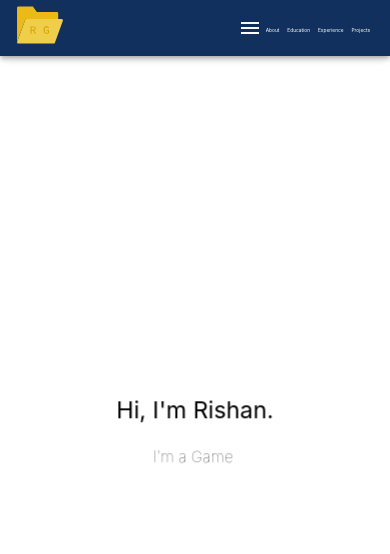
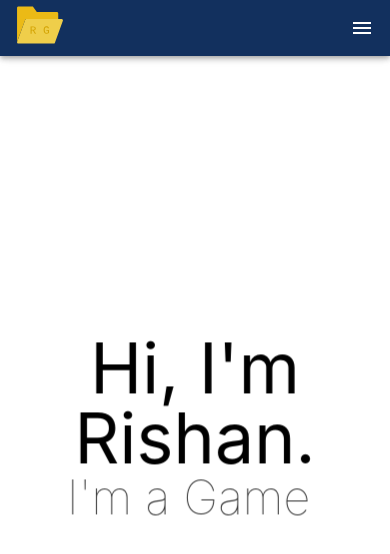
Before and after one commit to rishan10/hoth, a Gatsby site: page / in a window 390 px wide. Built offline with nearby package versions, Linux system fonts and the light colour scheme; Gatsby itself is replaced by a stand-in of ours.

Commit message:
resizing

```diff
--- a/src/components/layout.css
+++ b/src/components/layout.css
@@ -624,11 +624,11 @@ pre tt:after {
 .button {
   font-family: -apple-system, BlinkMacSystemFont, 'Segoe UI', Roboto, Oxygen, Ubuntu, Cantarell, 'Open Sans', 'Helvetica Neue', sans-serif;
   font-weight: normal;
-  font-size: 1.25vw;
+  font-size: 15px;
   text-transform: initial;
 
 
-  padding: 1vw;
+  padding: 5px;
 
 }
 
--- a/src/components/navbar.js
+++ b/src/components/navbar.js
@@ -8,13 +8,6 @@ import { Toolbar } from "@material-ui/core"
 
 import IconButton from '@material-ui/core/IconButton';
 import MenuIcon from '@material-ui/icons/Menu';
-import ChevronLeftIcon from '@material-ui/icons/ChevronLeft';
-import ChevronRightIcon from '@material-ui/icons/ChevronRight';
-import ListItem from '@material-ui/core/ListItem';
-import ListItemIcon from '@material-ui/core/ListItemIcon';
-import ListItemText from '@material-ui/core/ListItemText';
-import InboxIcon from '@material-ui/icons/MoveToInbox';
-import MailIcon from '@material-ui/icons/Mail';
 
 
 
@@ -49,8 +42,7 @@ class Navbar extends React.Component {
         }
     }
     updateDimensions = () => {
-
-        this.setState({ width: typeof window !== 'undefined' != null ? window.innerWidth : 751, height: typeof window !== 'undefined' != null ? window.innerHeight : 751 });
+        this.setState({ width: typeof window !== 'undefined' ? window.innerWidth : 751, height: typeof window !== 'undefined' ? window.innerHeight : 751 });
     };
     componentDidMount() {
         if (typeof window !== 'undefined')
@@ -86,21 +78,12 @@ class Navbar extends React.Component {
                             >
                                 <MenuIcon />
                             </IconButton>
-
-                            <span class="button"><Link style={{ color: 'white', textDecoration: 'none' }} to="/404">About</Link></span>
-
-                            <span class="button"><Link style={{ color: 'white', textDecoration: 'none' }} to="/404">Education</Link></span>
-
-                            <span class="button"><Link style={{ color: 'white', textDecoration: 'none' }} to="/404">Experience</Link></span>
-
-                            <span class="button"><Link style={{ color: 'white', textDecoration: 'none' }} to="/404">Projects</Link></span>
-
                         </div>
 
                     </Toolbar>
 
                 </AppBar>
-
+                <h1>space</h1>
             </div>
         )
     }
@@ -135,13 +118,14 @@ class Navbar extends React.Component {
                     </Toolbar>
 
                 </AppBar>
+                <h1></h1>
 
             </div>
         )
     }
 
     render() {
-        if (this.state.width < 750) {
+        if (this.state.width < 900) {
             return this.getSmallerBar()
         } else {
             return this.getBiggerBar()
--- a/src/pages/index.css
+++ b/src/pages/index.css
@@ -3,19 +3,20 @@ p {
     font-family: -apple-system, BlinkMacSystemFont, 'Segoe UI', Roboto, Oxygen, Ubuntu, Cantarell, 'Open Sans', 'Helvetica Neue', sans-serif;
     font-style:normal;
     font-weight: lighter;
-    font-size: 4vw;
-    line-height: 6vw;
+    font-size: 47px;
+    line-height: 47px;
 
     display: inline;
     white-space: nowrap;
 }
 
 .intro_h1 {
-    position: center;
+    position: absoute;
+
     font-family: -apple-system, BlinkMacSystemFont, 'Segoe UI', Roboto, Oxygen, Ubuntu, Cantarell, 'Open Sans', 'Helvetica Neue', sans-serif;
     font-style:normal;
     font-weight: normal;
-    font-size: 6vw;
+    font-size: 70px;
     line-height: 70px;
     /* identical to box height */
 
@@ -27,6 +28,7 @@ p {
 
         margin: auto;
         text-align: center;
+        padding-top: 10px;
 
 }
 
@@ -41,4 +43,6 @@ p {
 
 .landing {
     background-color: rgb(255, 255, 255);
+
+    transform-origin: center;
 }
--- a/src/pages/index.js
+++ b/src/pages/index.js
@@ -8,6 +8,8 @@ import SEO from "../components/seo"
 import Typical from 'react-typical'
 import "./index.css"
 import "../components/animate.css"
+
+import Typography from '@material-ui/core/Typography';
 
 
 const things = ["Leader.", 500, "Coder.", 500, "Musician.", 500, "Gamer.", 500, "Thinker.", 500]
```
